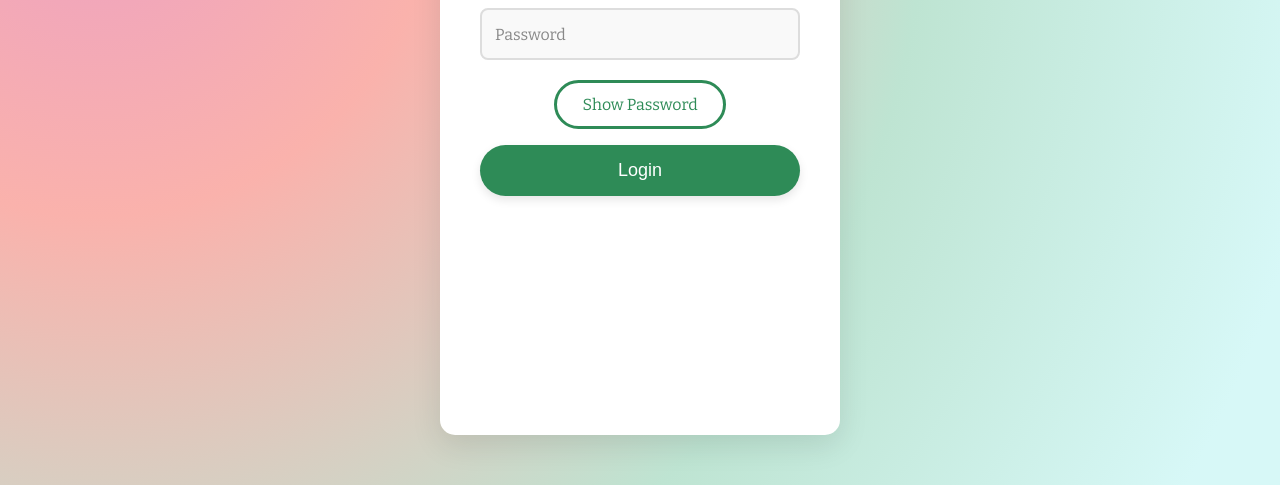
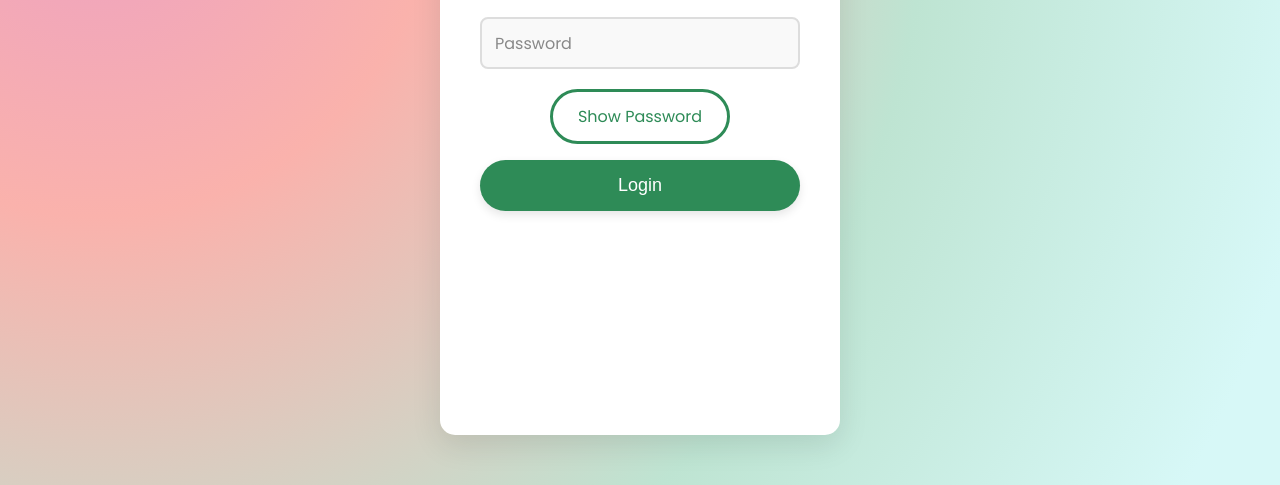
Before and after one commit to kavish-s/Online-Student-Portal, a plain HTML site: page index.html in a window 1280 px wide. Shown: the part 315-800 px from the top of the page. Drawn offline with nearby package versions, Linux system fonts and the light colour scheme.

Commit message:
add support for Poppins font

```diff
--- a/style/styles.css
+++ b/style/styles.css
@@ -1,4 +1,8 @@
-@import url('https://fonts.googleapis.com/css2?family=Bitter:wght@100;400;700;900&display=swap');
+/* Import the local font */
+@font-face {
+    font-family: 'Poppins';
+    src: url('fonts/Poppins-Regular.ttf') format('truetype'); /* Ensure the path is correct */
+}
 
 /* Global Styles */
 *,
@@ -8,7 +12,7 @@
 }
 
 body {
-    font-family: 'Bitter', serif; /* Apply Bitter font to all text */
+    font-family: 'Poppins', sans-serif; /* Apply Poppins font to all text */
     background: radial-gradient(circle at 7.5% 24%, rgb(237, 161, 193) 0%, rgb(250, 178, 172) 25.5%, rgb(190, 228, 210) 62.3%, rgb(215, 248, 247) 93.8%); /* Radial gradient background */
     margin: 0;
     padding: 0;
```
Also changed, not shown: style/fonts/Poppins-Black.ttf (added), style/fonts/Poppins-BlackItalic.ttf (added), style/fonts/Poppins-Bold.ttf (added), style/fonts/Poppins-BoldItalic.ttf (added), style/fonts/Poppins-ExtraBold.ttf (added), style/fonts/Poppins-ExtraBoldItalic.ttf (added), style/fonts/Poppins-ExtraLight.ttf (added), style/fonts/Poppins-ExtraLightItalic.ttf (added), style/fonts/Poppins-Italic.ttf (added), style/fonts/Poppins-Light.ttf (added), style/fonts/Poppins-LightItalic.ttf (added), style/fonts/Poppins-Medium.ttf (added), style/fonts/Poppins-MediumItalic.ttf (added), style/fonts/Poppins-Regular.ttf (added), 4 more files.
